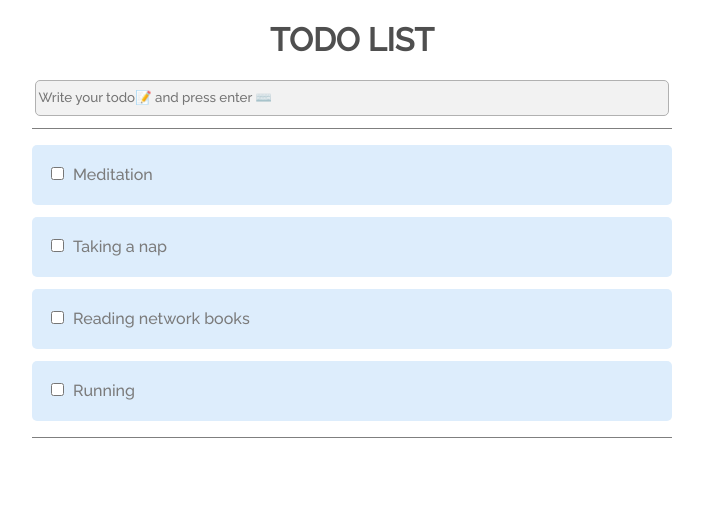
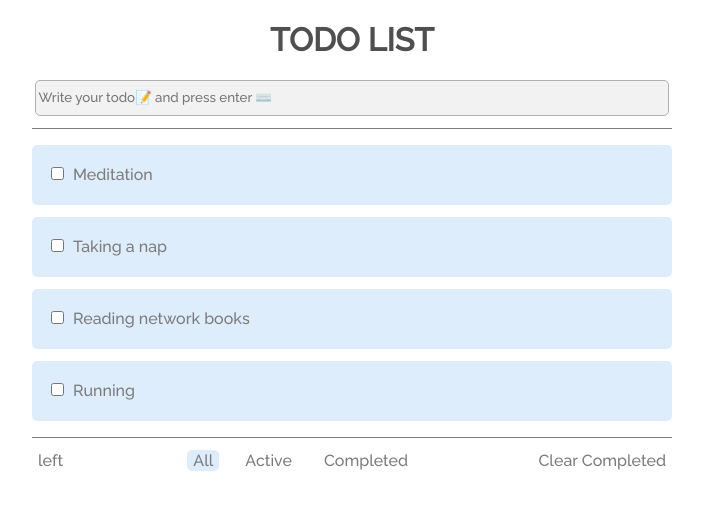
Before and after one commit to cubodado/TodoApp, a React (Create React App) app: page / in a window 1280 px wide. Shown: the top 510 px of the page, without its empty margins (288-991 px from the left). Built offline with nearby package versions, Linux system fonts and the light colour scheme.

Commit message:
Feat: create and apply TodoFooter component

```diff
--- a/src/App.js
+++ b/src/App.js
@@ -2,6 +2,7 @@ import './App.css';
 import TodoInput from './components/TodoInput';
 import Line from './components/ui/Line';
 import TodoList from './components/TodoList';
+import TodoFooter from './components/TodoFooter';
 
 function App() {
   return (
@@ -12,6 +13,7 @@ function App() {
         <Line />
         <TodoList />
         <Line />
+        <TodoFooter />
       </main>
     </div>
   );
--- /dev/null
+++ b/src/components/TodoFooter.js
@@ -0,0 +1,22 @@
+import { Fragment } from 'react';
+import classes from './TodoFooter.module.css';
+
+const TodoFooter = () => {
+  return (
+    <Fragment>
+      <div className={classes.footer}>
+        <button>left</button>
+        <div>
+          <button className={`${classes.status} ${classes.checked}`}>
+            All
+          </button>
+          <button className={classes.status}>Active</button>
+          <button className={classes.status}>Completed</button>
+        </div>
+        <button>Clear Completed</button>
+      </div>
+    </Fragment>
+  );
+};
+
+export default TodoFooter;
--- /dev/null
+++ b/src/components/TodoFooter.module.css
@@ -0,0 +1,22 @@
+.footer {
+  display: flex;
+  justify-content: space-between;
+}
+
+button {
+  border: none;
+  background-color: transparent;
+  color: #7b7b7b;
+  font-size: 16px;
+  font-family: 'Raleway', sans-serif;
+  cursor: pointer;
+}
+
+.status {
+  margin: 0px 10px;
+}
+
+.checked {
+  border-radius: 5px;
+  background-color: #ddedfc;
+}
```
